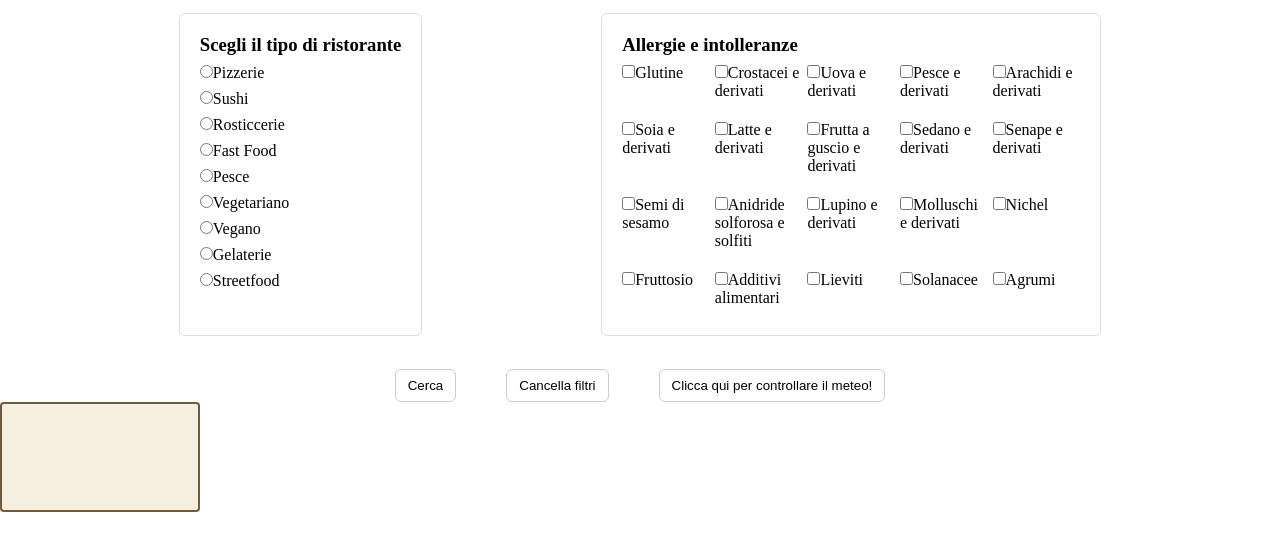
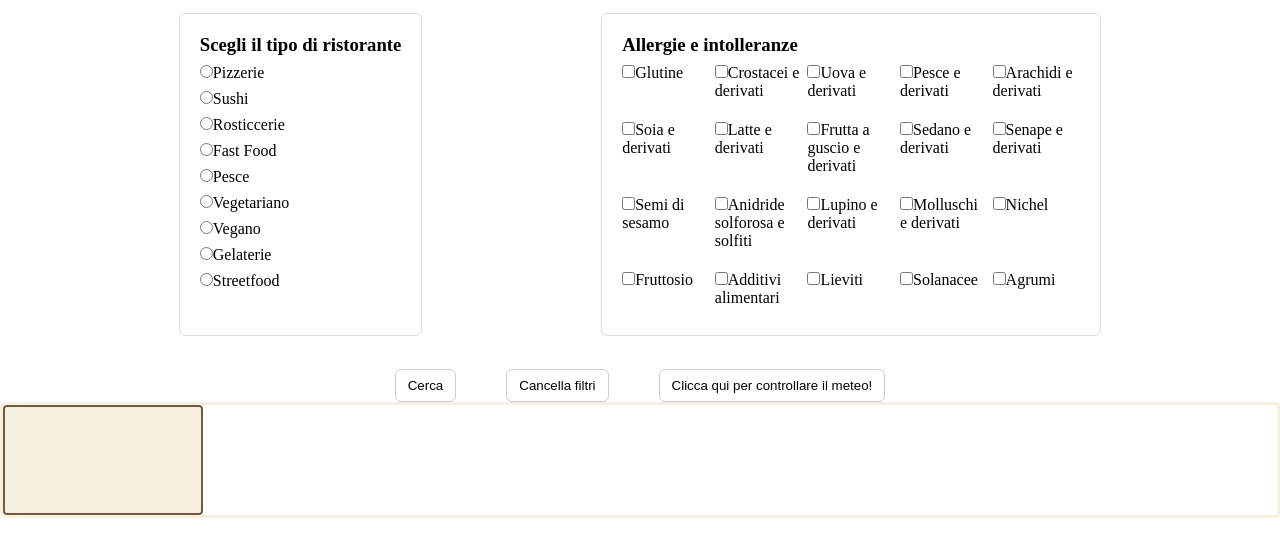
Before and after one commit to YunesAzzouz/ProgettoITS, a website: page front-end/scelta.html in a window 1280 px wide. Shown: the part 167-724 px from the top of the page. Drawn offline with Linux system fonts and the light colour scheme.

Commit message:
update css

```diff
--- a/front-end/style/scelta1.css
+++ b/front-end/style/scelta1.css
@@ -44,7 +44,7 @@
   background-color: #f5f5f5;
 }
 
-.result-container{
+.results-container{
   display: grid;
   grid-template-columns: repeat(4,1fr);
   border: 3px solid var(--bg-primary-color);
```
